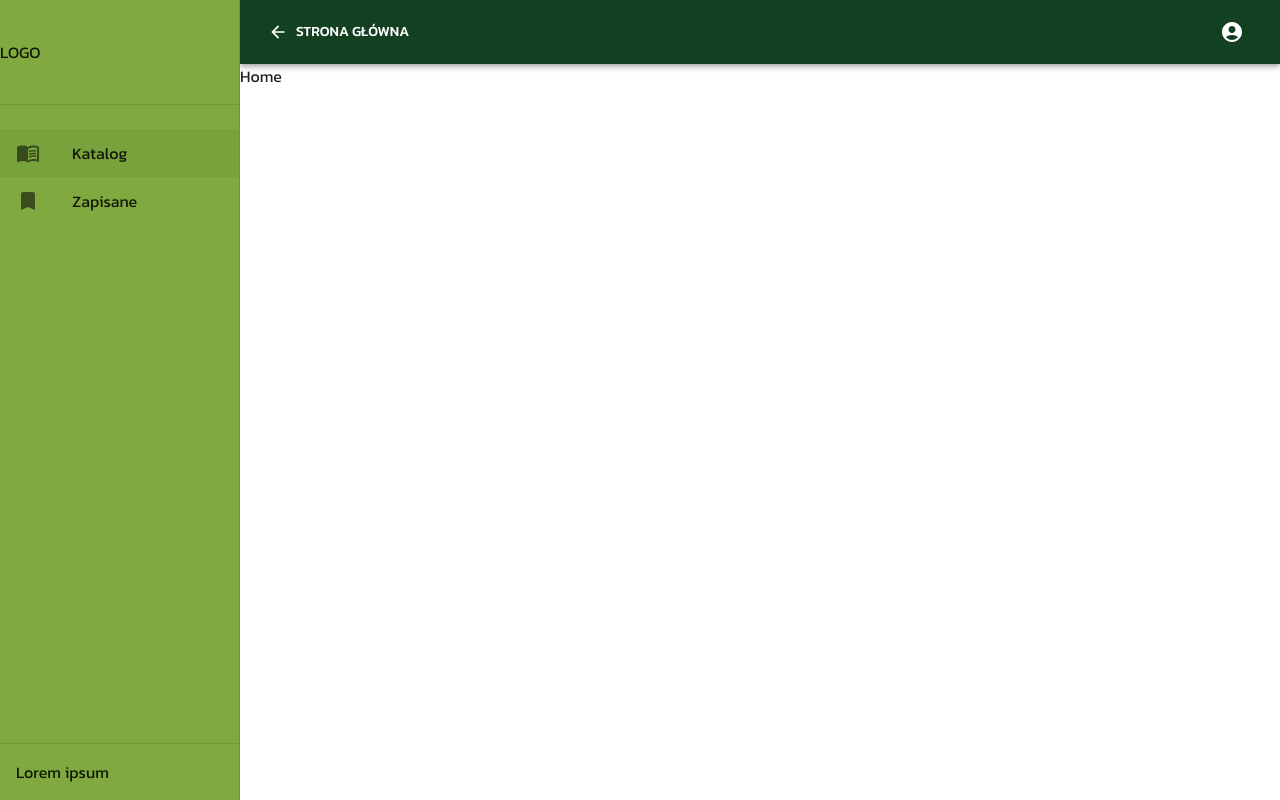
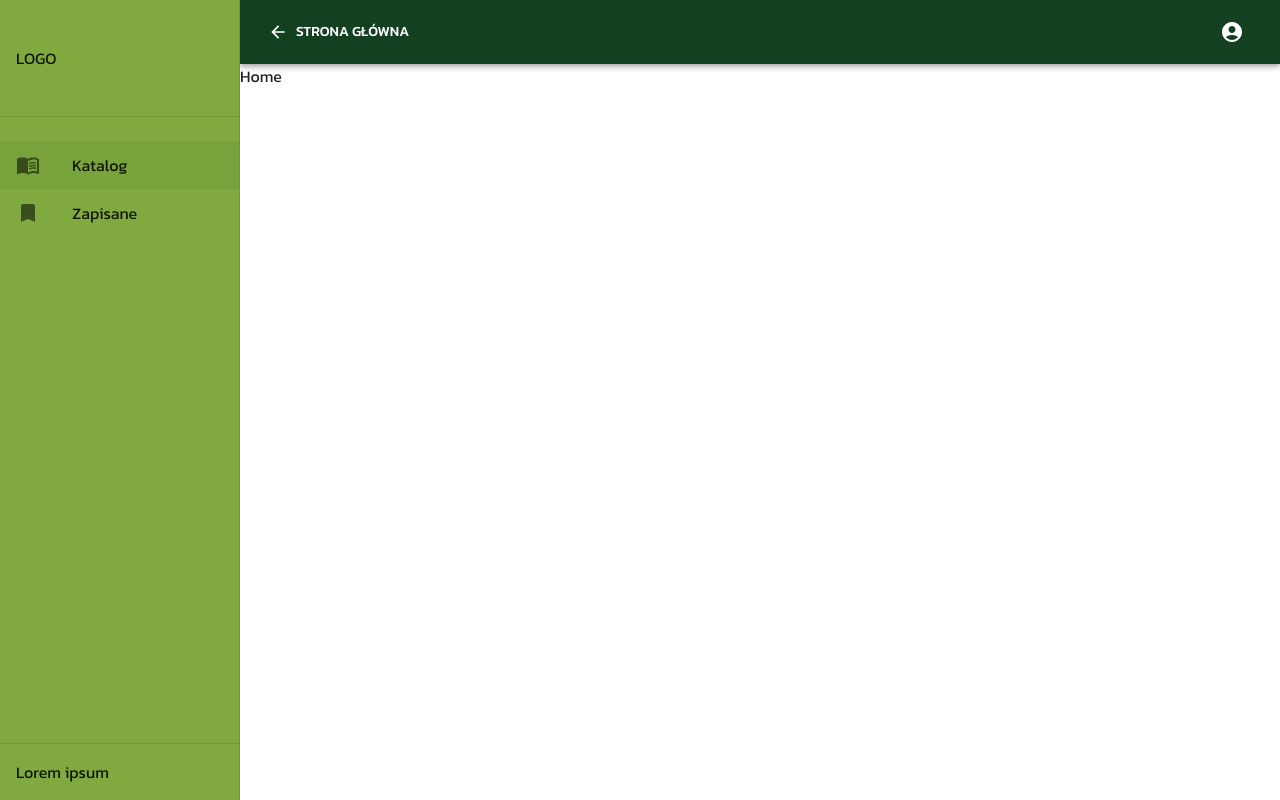
Before and after one commit to kzuraniewski/catalog, a Next.js app: page / in a window 1280 px wide. Built offline with nearby package versions, Linux system fonts and the light colour scheme.

Commit message:
logo padding adjust

```diff
--- a/components/Logo.tsx
+++ b/components/Logo.tsx
@@ -10,7 +10,7 @@ const Logo = ({ ...other }: LogoProps) => {
 		<div
 			className="logo"
 			style={{
-				padding: '40px 0',
+				padding: '30px 0',
 			}}
 			{...other}
 		>
--- a/components/Sidenav.tsx
+++ b/components/Sidenav.tsx
@@ -23,7 +23,10 @@ const Sidenav = ({ ...other }: SidenavProps) => {
 			anchor="left"
 			{...other}
 		>
-			<Logo />
+			<Box sx={{ m: 2 }}>
+				<Logo />
+			</Box>
+
 			<Divider />
 
 			<Box flexGrow={1} my={2}>
```
